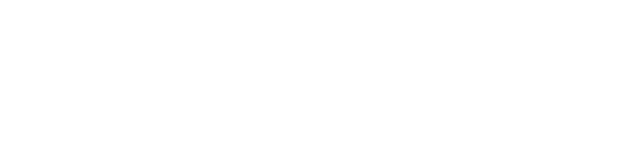
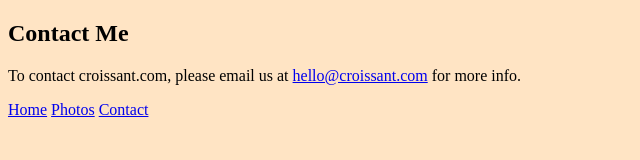
Before and after one commit to MandyMosey/Croissant, a plain HTML site: page contact.html in a window 1280 px wide. Shown: the whole page, without its empty margins (0-640 px from the left). Drawn offline with Linux system fonts and the light colour scheme.

Commit message:
Added CSS

```diff
--- a/contact.html
+++ b/contact.html
@@ -5,8 +5,13 @@
   <meta http-equiv="X-UA-Compatible" content="IE=edge">
   <meta name="viewport" content="width=device-width, initial-scale=1.0">
   <title>Contact Me</title>
+  <link rel="stylesheet" href="/src/styles.css">
 </head>
 <body>
-
+  <h2>Contact Me</h2>
+  <p>To contact croissant.com, please email us at <a href="hello@croissant.com">hello@croissant.com</a> for more info.</p>
+  <a href="/index.html">Home</a>
+  <a href="/photo.html">Photos</a>
+  <a href="/contact.html">Contact</a>
 </body>
 </html>
--- /dev/null
+++ b/src/styles.css
@@ -0,0 +1,7 @@
+body {
+  background: bisque;
+}
+
+h1 {
+  color: brown;
+}
```
Also changed, not shown: index.html (+2 -0 lines), photo.html (+3 -0 lines).
